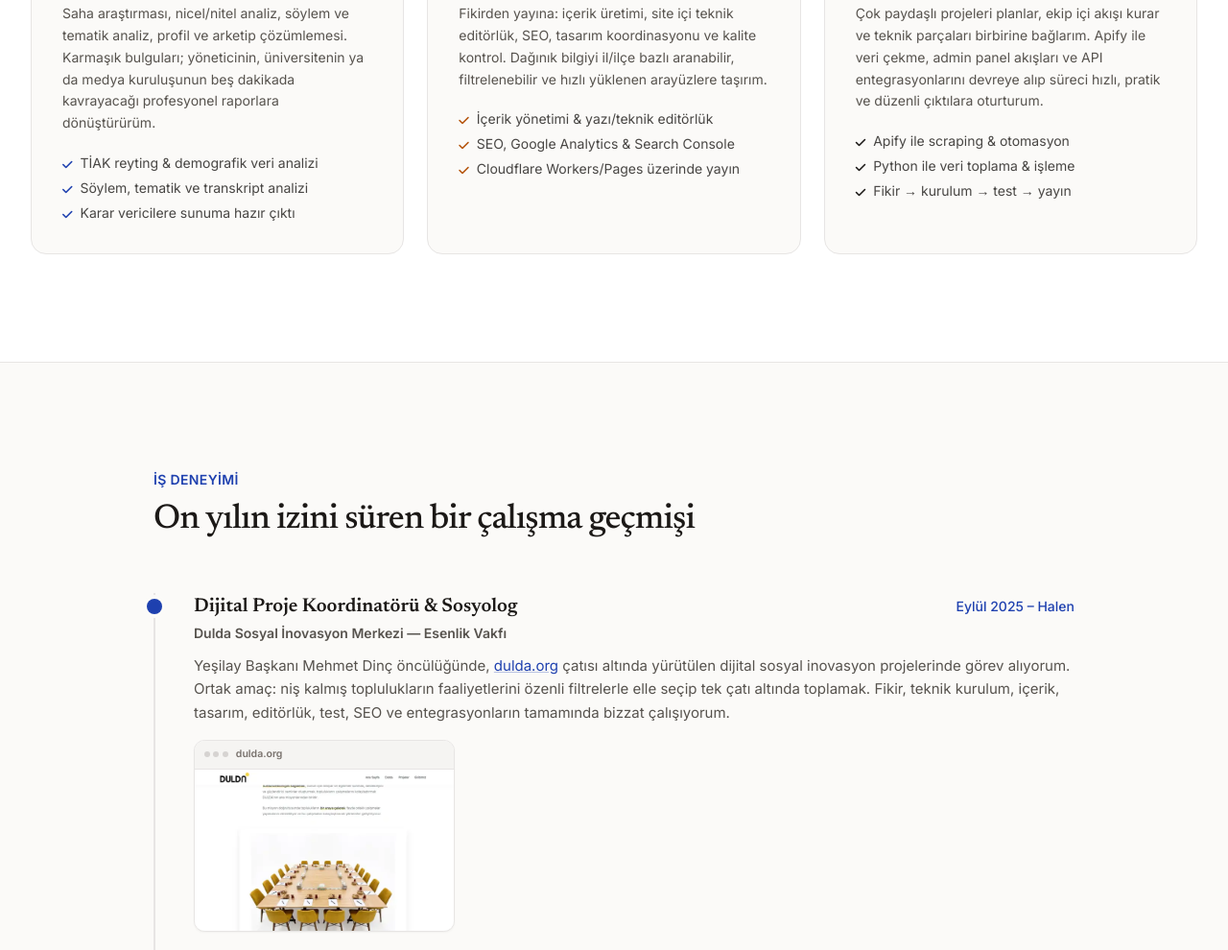
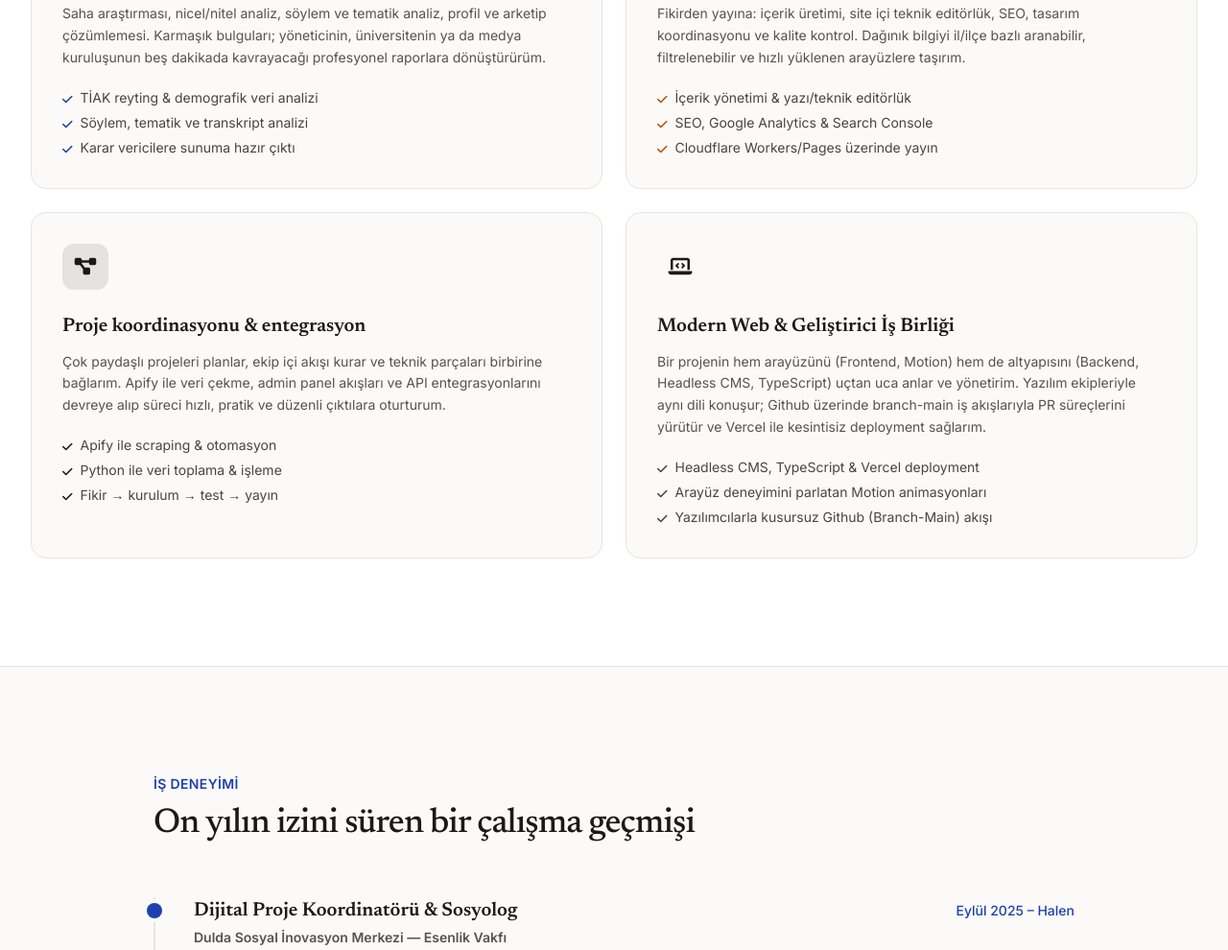
Before and after one commit to yaman-sener/yaman-sener.github.io, a website: page index.html in a window 1280 px wide. Shown: the part 1661-2651 px from the top of the page at 96% size. Drawn offline with Linux system fonts and the light colour scheme.

Commit message:
feat: improve dulda.org layout, add dulda burs image and modern web skills card

```diff
--- a/index.html
+++ b/index.html
@@ -237,7 +237,7 @@
             </p>
         </div>
 
-        <div class="grid md:grid-cols-3 gap-6">
+        <div class="grid md:grid-cols-2 gap-6">
             <div class="reveal group relative bg-paper border border-line rounded-2xl p-8 hover:border-ink transition-colors">
                 <span class="grid place-items-center w-12 h-12 rounded-xl bg-royal/10 text-royal text-xl mb-6"><i class="fa-solid fa-magnifying-glass-chart"></i></span>
                 <h3 class="font-serif text-xl font-semibold mb-3">Sosyal araştırma &amp; raporlama</h3>
@@ -282,6 +282,19 @@
                     <li class="flex gap-2"><i class="fa-solid fa-check text-ink text-xs mt-1.5"></i> Fikir → kurulum → test → yayın</li>
                 </ul>
             </div>
+
+            <div class="reveal group relative bg-paper border border-line rounded-2xl p-8 hover:border-ink transition-colors">
+                <span class="grid place-items-center w-12 h-12 rounded-xl bg-stone-100 text-stone-700 text-xl mb-6"><i class="fa-solid fa-laptop-code"></i></span>
+                <h3 class="font-serif text-xl font-semibold mb-3">Modern Web &amp; Geliştirici İş Birliği</h3>
+                <p class="text-sm text-muted leading-relaxed mb-5">
+                    Bir projenin hem arayüzünü (Frontend, Motion) hem de altyapısını (Backend, Headless CMS, TypeScript) uçtan uca anlar ve yönetirim. Yazılım ekipleriyle aynı dili konuşur; Github üzerinde branch-main iş akışlarıyla PR süreçlerini yürütür ve Vercel ile kesintisiz deployment sağlarım.
+                </p>
+                <ul class="text-sm text-ink/80 space-y-1.5">
+                    <li class="flex gap-2"><i class="fa-solid fa-check text-stone-500 text-xs mt-1.5"></i> Headless CMS, TypeScript &amp; Vercel deployment</li>
+                    <li class="flex gap-2"><i class="fa-solid fa-check text-stone-500 text-xs mt-1.5"></i> Arayüz deneyimini parlatan Motion animasyonları</li>
+                    <li class="flex gap-2"><i class="fa-solid fa-check text-stone-500 text-xs mt-1.5"></i> Yazılımcılarla kusursuz Github (Branch-Main) akışı</li>
+                </ul>
+            </div>
         </div>
     </div>
 </section>
@@ -308,9 +321,9 @@
                     toplulukların faaliyetlerini özenli filtrelerle elle seçip tek çatı altında toplamak. Fikir, teknik kurulum,
                     içerik, tasarım, editörlük, test, SEO ve entegrasyonların tamamında bizzat çalışıyorum.
                 </p>
-                <a href="https://dulda.org/" target="_blank" rel="noopener" class="browser w-full max-w-[17rem] mb-5" aria-label="Dulda Sosyal İnovasyon Merkezi sitesini aç">
+                <a href="https://dulda.org/" target="_blank" rel="noopener" class="browser w-full max-w-2xl mb-6" aria-label="Dulda Sosyal İnovasyon Merkezi sitesini aç">
                     <span class="browser-bar"><span class="browser-dots"><i></i><i></i><i></i></span><span class="browser-url">dulda.org</span></span>
-                    <span class="browser-shot"><img src="assets/dulda.webp" alt="Dulda Sosyal İnovasyon Merkezi sitesinin hakkında sayfası" width="900" height="427" loading="lazy" decoding="async"></span>
+                    <span class="browser-shot"><img src="assets/dulda.webp" alt="Dulda Sosyal İnovasyon Merkezi sitesinin hakkında sayfası" width="900" height="427" loading="lazy" decoding="async" class="w-full object-cover"></span>
                 </a>
                 <div class="grid sm:grid-cols-2 gap-4">
                     <div class="bg-surface border border-line rounded-xl p-4 flex flex-col">
@@ -369,7 +382,11 @@
                         <a href="https://boykotaktivizmi.com/" target="_blank" rel="noopener" class="font-semibold text-sm hover:text-royal transition-colors">Boykot Aktivizmi <i class="fa-solid fa-arrow-up-right-from-square text-[10px]"></i></a>
                         <p class="text-[13px] text-muted mt-1 leading-snug">165'ten fazla sivil oluşum, dernek ve STK'nın boykot ve dayanışma faaliyetlerini bir araya getiren dijital harita platformu.</p>
                     </div>
-                    <div class="bg-surface border border-line rounded-xl p-4 flex flex-col justify-center">
+                    <div class="bg-surface border border-line rounded-xl p-4 flex flex-col">
+                        <a href="https://girisim-bursu.yamansnr.workers.dev/" target="_blank" rel="noopener" class="browser w-full mb-3" aria-label="Dulda Girişim Bursu">
+                            <span class="browser-bar"><span class="browser-dots"><i></i><i></i><i></i></span><span class="browser-url">girisim-bursu.yamansnr.workers.dev</span></span>
+                            <span class="browser-shot"><img src="assets/dulda-burs.png" alt="Dulda Girişim Bursu" class="w-full h-36 object-cover object-top" loading="lazy" decoding="async"></span>
+                        </a>
                         <a href="https://girisim-bursu.yamansnr.workers.dev/" target="_blank" rel="noopener" class="font-semibold text-sm hover:text-royal transition-colors">Dulda Girişim Bursu — Yeni nesil burs modeli <i class="fa-solid fa-arrow-up-right-from-square text-[10px]"></i></a>
                         <p class="text-[13px] text-muted mt-1 leading-snug">Bursu karşılıksız ödeme olmaktan çıkarıp üretime bağlayan bir model kurdum: farklı fakültelerden seçilen öğrenciler her ay bir proje teslim ediyor, tek bir sosyal mesele beş ayrı disiplinin katkısıyla bütüncül bir işe dönüşüyor.</p>
                     </div>
```
Also changed, not shown: assets/dulda-burs.png (added).
